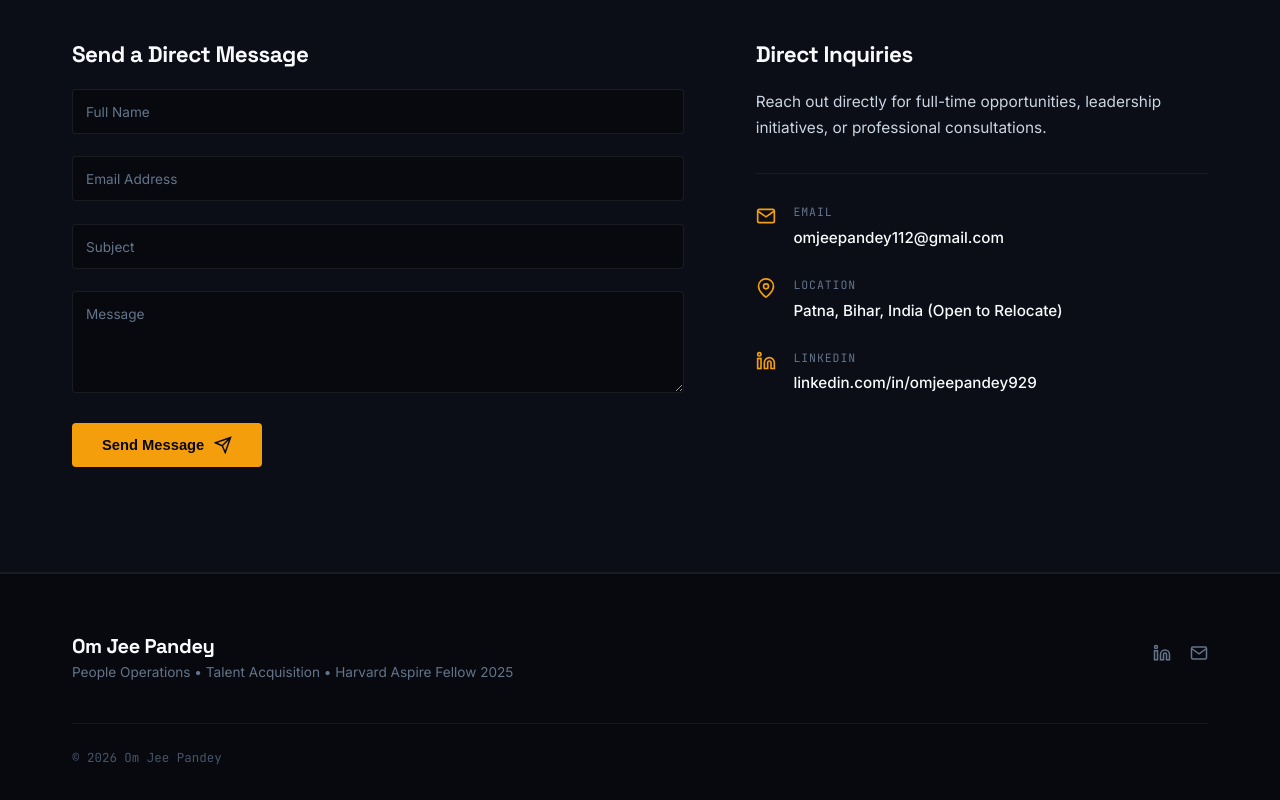
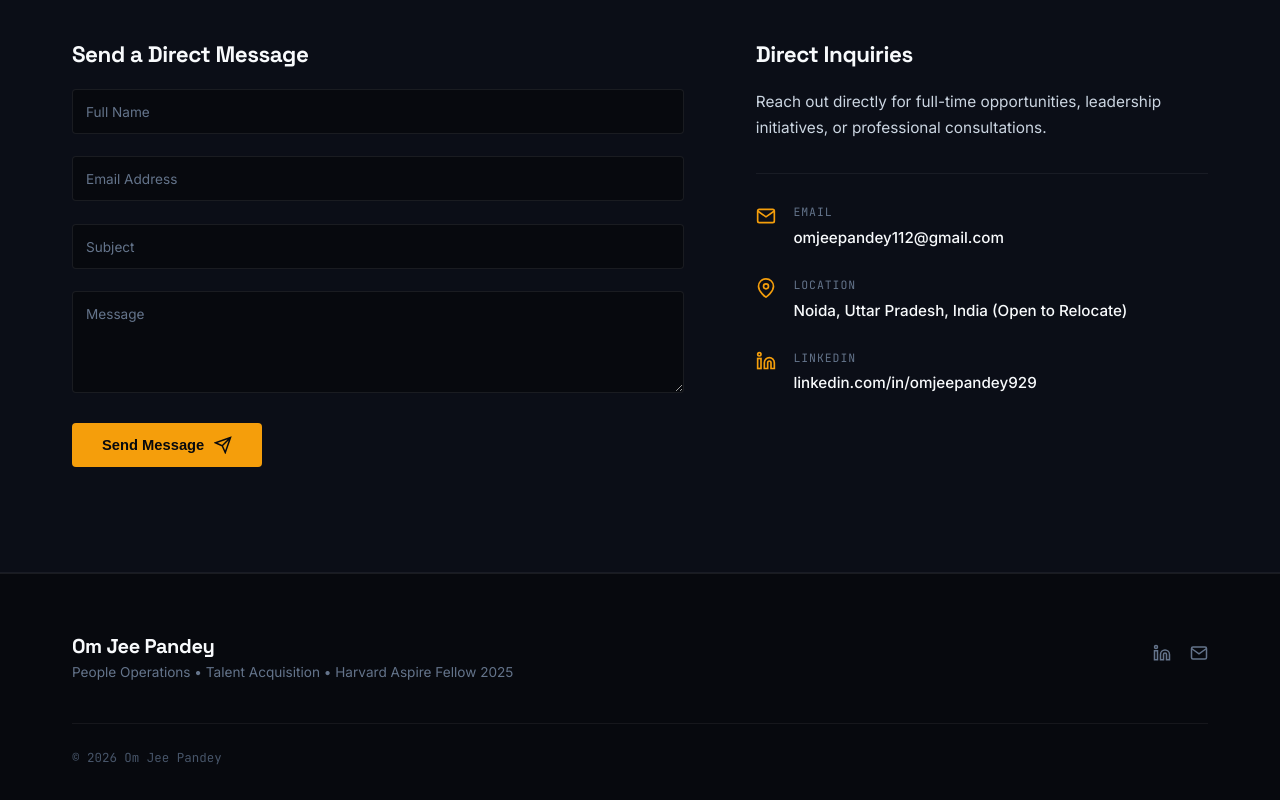
Before and after one commit to coffeeatsea80-boop/_Portfolio.github.io, a website built with Vite: page index.html in a window 1280 px wide. Shown: the part 10582-11382 px from the top of the page. Built offline with nearby package versions, Linux system fonts and the light colour scheme.

Commit message:
Update contact location to Noida, Uttar Pradesh, India (Open to Relocate)

```diff
--- a/index.html
+++ b/index.html
@@ -927,7 +927,7 @@
                 </div>
                 <div>
                   <label>LOCATION</label>
-                  <span>Patna, Bihar, India (Open to Relocate)</span>
+                  <span>Noida, Uttar Pradesh, India (Open to Relocate)</span>
                 </div>
               </div>
 
```
